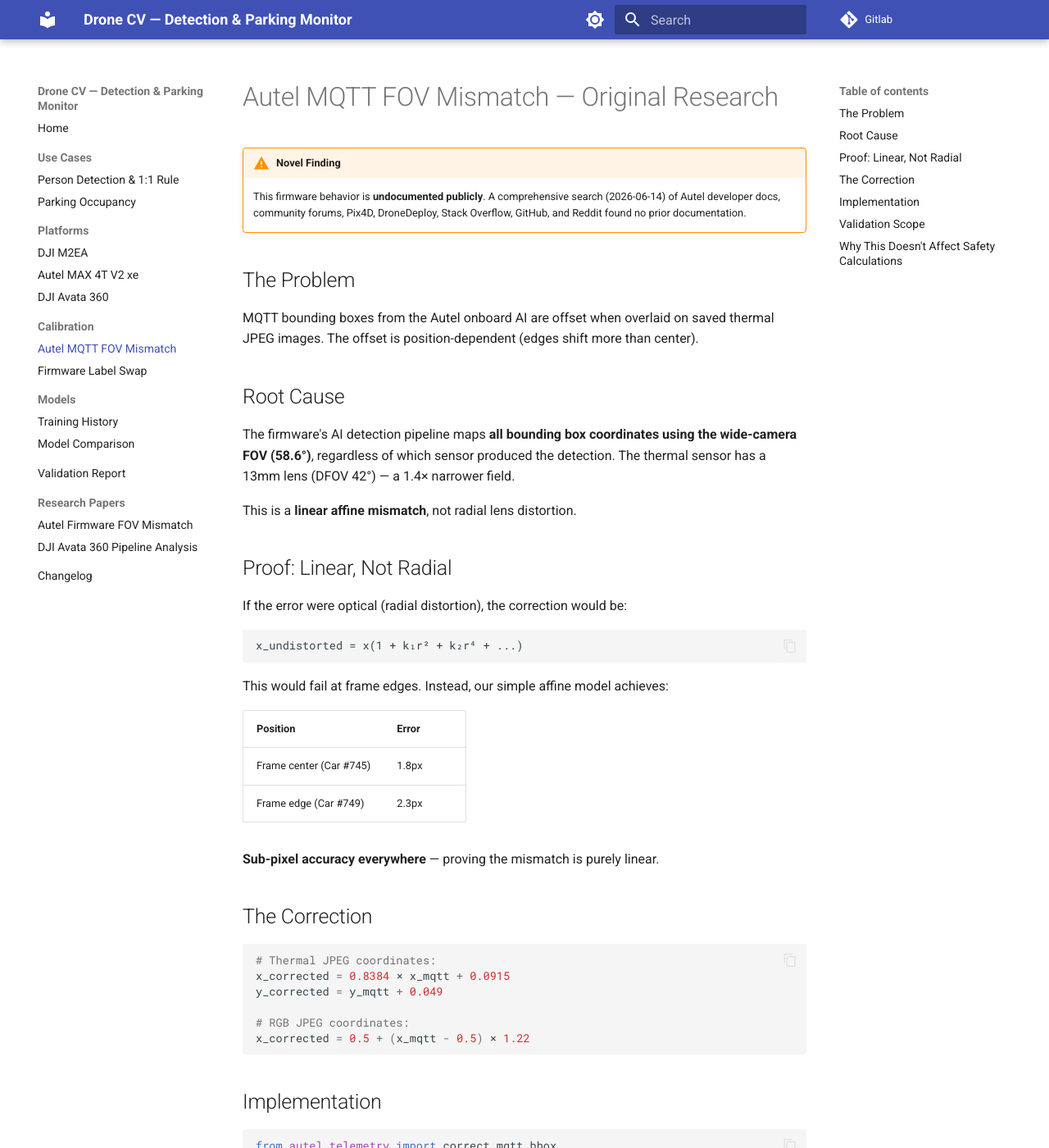
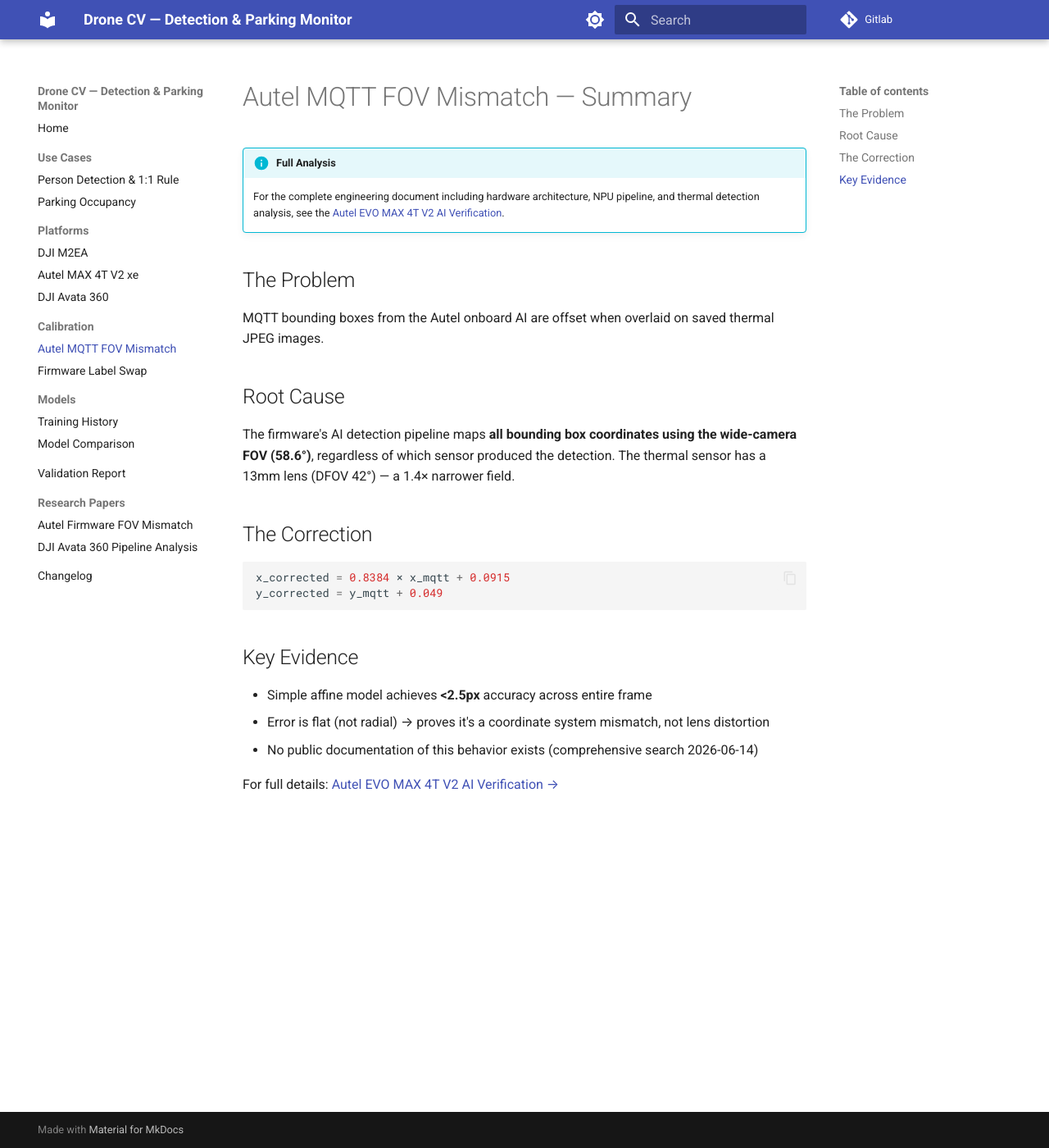
Before and after one commit to rwiren/drone-cv-detection, an MkDocs documentation site: the page built from docs-site/calibration/autel-fov-mismatch.md, in a window 1280 px wide and 1400 px high. Shown: the whole window at 82% size. Built offline with MkDocs 1.6.1 and Material for MkDocs 9.7.7, drawn with Linux system fonts in a browser that asks for light colours; some of the changed text lies outside the part shown.

Commit message:
docs: make calibration page a summary linking to full paper

````diff
--- a/docs-site/calibration/autel-fov-mismatch.md
+++ b/docs-site/calibration/autel-fov-mismatch.md
@@ -1,63 +1,27 @@
-# Autel MQTT FOV Mismatch — Original Research
+# Autel MQTT FOV Mismatch — Summary
 
-!!! warning "Novel Finding"
-    This firmware behavior is **undocumented publicly**. A comprehensive search (2026-06-14) of Autel developer docs, community forums, Pix4D, DroneDeploy, Stack Overflow, GitHub, and Reddit found no prior documentation.
+!!! info "Full Analysis"
+    For the complete engineering document including hardware architecture, NPU pipeline, and thermal detection analysis, see the [Autel EVO MAX 4T V2 AI Verification](../autel-verification.md).
 
 ## The Problem
 
-MQTT bounding boxes from the Autel onboard AI are offset when overlaid on saved thermal JPEG images. The offset is position-dependent (edges shift more than center).
+MQTT bounding boxes from the Autel onboard AI are offset when overlaid on saved thermal JPEG images.
 
 ## Root Cause
 
 The firmware's AI detection pipeline maps **all bounding box coordinates using the wide-camera FOV (58.6°)**, regardless of which sensor produced the detection. The thermal sensor has a 13mm lens (DFOV 42°) — a 1.4× narrower field.
 
-This is a **linear affine mismatch**, not radial lens distortion.
-
-## Proof: Linear, Not Radial
-
-If the error were optical (radial distortion), the correction would be:
-
-```
-x_undistorted = x(1 + k₁r² + k₂r⁴ + ...)
-```
-
-This would fail at frame edges. Instead, our simple affine model achieves:
-
-| Position | Error |
-|----------|-------|
-| Frame center (Car #745) | 1.8px |
-| Frame edge (Car #749) | 2.3px |
-
-**Sub-pixel accuracy everywhere** — proving the mismatch is purely linear.
-
 ## The Correction
 
 ```python
-# Thermal JPEG coordinates:
 x_corrected = 0.8384 × x_mqtt + 0.0915
 y_corrected = y_mqtt + 0.049
-
-# RGB JPEG coordinates:
-x_corrected = 0.5 + (x_mqtt - 0.5) × 1.22
 ```
 
-## Implementation
+## Key Evidence
 
-```python
-from autel_telemetry import correct_mqtt_bbox
+- Simple affine model achieves **<2.5px** accuracy across entire frame
+- Error is flat (not radial) → proves it's a coordinate system mismatch, not lens distortion
+- No public documentation of this behavior exists (comprehensive search 2026-06-14)
 
-# bbox from MQTT: {x: 0.5, y: 0.4, w: 0.1, h: 0.15}
-corrected = correct_mqtt_bbox(bbox, target='thermal')
-# Returns: (cx, cy, w, h) in thermal image space
-```
-
-## Validation Scope
-
-| Geometry | Accuracy | Status |
-|----------|----------|--------|
-| Nadir (0° pitch, 80m) | <2.5px | ✅ Validated |
-| Angled (-33° pitch, 19m) | ~87px | ⚠️ Use GPS position instead |
-
-## Why This Doesn't Affect Safety Calculations
-
-The 1:1 rule uses GPS coordinates from the MQTT payload — not pixel positions. The bbox offset only affects visualization overlays.
+For full details: [Autel EVO MAX 4T V2 AI Verification →](../autel-verification.md)
````
